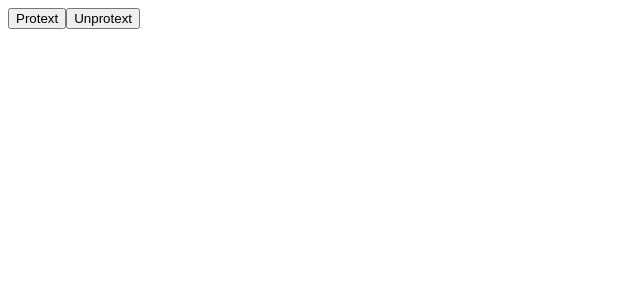
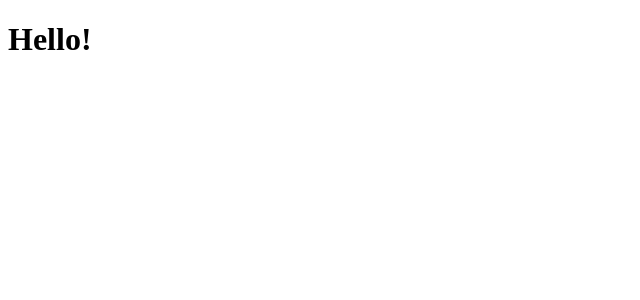
Before and after one commit to ljs614/React-hooks, a React (Create React App) app in the folder react-hooks/: page / in a window 1280 px wide. Shown: the top 300 px of the page, without its empty margins (0-640 px from the left). Built offline with nearby package versions, Linux system fonts and the light colour scheme.

Commit message:
useBeforeLeave

```diff
--- a/react-hooks/src/App.js
+++ b/react-hooks/src/App.js
@@ -1,14 +1,14 @@
 import React, { useRef, useEffect } from "react";
-import usePreventLeave from "./usePreventLeave";
+import useBeforeLeave from "./useBeforeLeave";
 
 
 
 const App = () => {
-  const { enablePrevent, disablePrevent } = usePreventLeave();
+  const begForLife = () => console.log("pls dont leave");
+  useBeforeLeave(begForLife);
   return (
     <div>
-      <button onClick={enablePrevent}>Protext</button>
-      <button onClick={disablePrevent}>Unprotext</button>
+      <h1>Hello!</h1>
     </div>
   );
 }
--- /dev/null
+++ b/react-hooks/src/useBeforeLeave.js
@@ -0,0 +1,24 @@
+import { useEffect } from "react";
+
+
+
+const useBeforeLeave = (onBefore) => {
+
+    const handle = e => {
+        if(typeof onBefore != "function") {
+            return;
+        } else {
+            const { clientY } = e;
+            if(clientY <= 0){
+                onBefore();
+            }
+        }
+    };
+    useEffect(() => {
+        document.addEventListener("mouseleave", handle);
+        return () => document.removeEventListener("mouseleave", handle);
+    }, [])
+};
+
+
+export default useBeforeLeave;
```
